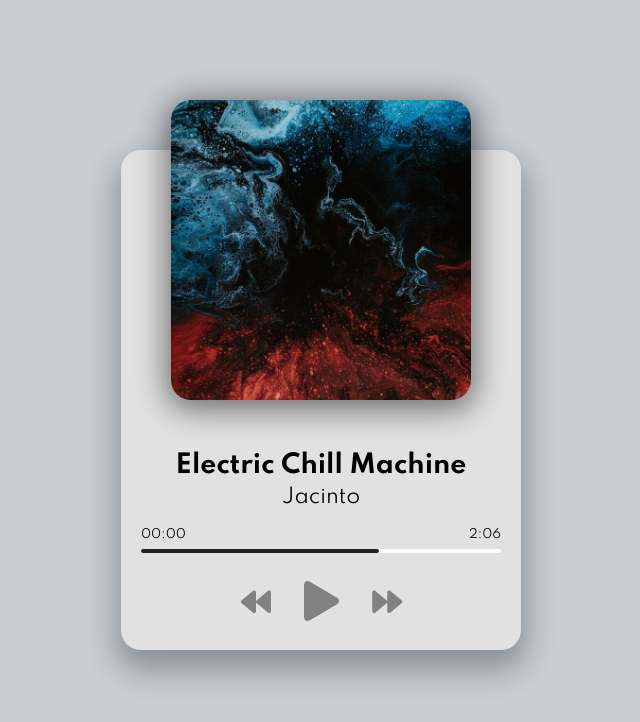
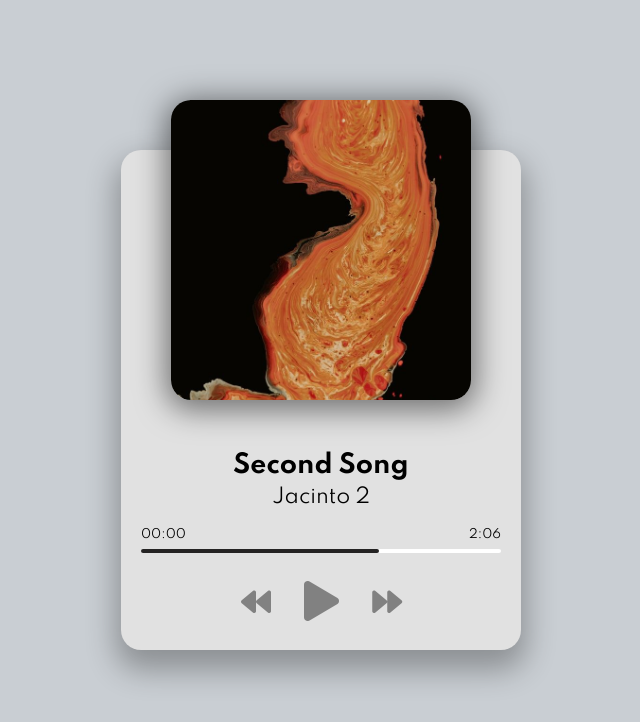
Before and after one commit to vgochev01/js-web-projects, a plain HTML site: page Music_Player/index.html in a window 1280 px wide. Both pictures are taken after a click on the icon 575 px from the left and 602 px from the top of the page. Shown: the whole page, without its empty margins (319-959 px from the left). Drawn offline with Linux system fonts and the light colour scheme.

Commit message:
Next/Prev Song done

```diff
--- a/Music_Player/index.html
+++ b/Music_Player/index.html
@@ -12,11 +12,11 @@
     <div class="player-container">
         <!-- Songs -->
         <div class="img-container">
-            <img src="./img/jacinto-1.jpg" alt="Album Art">
+            <img id="songImage" src="./img/jacinto-1.jpg" alt="Album Art">
         </div>
         <h2 id="title">Electric Chill Machine</h2>
         <h3 id="artist">Jacinto</h3>
-        <audio id="audio" src="./music/jacinto-1.mp3"></audio>
+        <audio id="audio" src=""></audio>
         <!-- Progress -->
         <div class="progress-container" id="progress-container">
             <div class="progress" id="progress"></div>
--- a/Music_Player/script.js
+++ b/Music_Player/script.js
@@ -4,8 +4,28 @@ const prevBtn = document.getElementById("prev");
 const nextBtn = document.getElementById("next");
 const currentTimeSpan = document.getElementById("current-time");
 const duration = document.getElementById("duration");
+const image = document.getElementById('songImage');
+const title = document.getElementById('title');
+const artist = document.getElementById('artist');
+
+// Music
+const songs = [
+    {
+        title: "Electric Chill Machine",
+        artist: "Jacinto",
+        imgSrc: './img/jacinto-1.jpg',
+        src: "./music/jacinto-1.mp3"
+    },
+    {
+        title: "Second Song",
+        artist: "Jacinto 2",
+        imgSrc: './img/jacinto-2.jpg',
+        src: "./music/jacinto-2.mp3"
+    }
+]
 
 let currentTime = 0;
+let currentSongIndex = 0;
 
 playPauseBtn.addEventListener("click", () => {
   if (audioElement.paused) {
@@ -15,11 +35,28 @@ playPauseBtn.addEventListener("click", () => {
   }
 });
 
+prevBtn.addEventListener('click', () => {
+    currentSongIndex = currentSongIndex == 0 ? songs.length - 1 : currentSongIndex - 1;
+    switchSong();
+})
+
+nextBtn.addEventListener('click', () => {
+    currentSongIndex = currentSongIndex == songs.length - 1 ? 0 : currentSongIndex + 1;
+    switchSong();
+})
+function switchSong() {
+    title.textContent = songs[currentSongIndex].title;
+    artist.textContent = songs[currentSongIndex].artist;
+    image.src = songs[currentSongIndex].imgSrc;
+    audioElement.src = null;
+    currentTime = 0;
+    playPauseBtn.classList.contains('fa-pause') ? playPauseBtn.classList.replace('fa-pause', 'fa-play') : '';
+}
+
 function playSong(ev) {
-  audioElement.src = "./music/jacinto-1.mp3";
+  audioElement.src = songs[currentSongIndex].src;
   audioElement.onloadedmetadata = () => {
     audioElement.currentTime = currentTime;
-    console.log(audioElement.duration);
     audioElement.play();
     playPauseBtn.setAttribute("title", "Pause");
     playPauseBtn.classList.replace("fa-play", "fa-pause");
```
